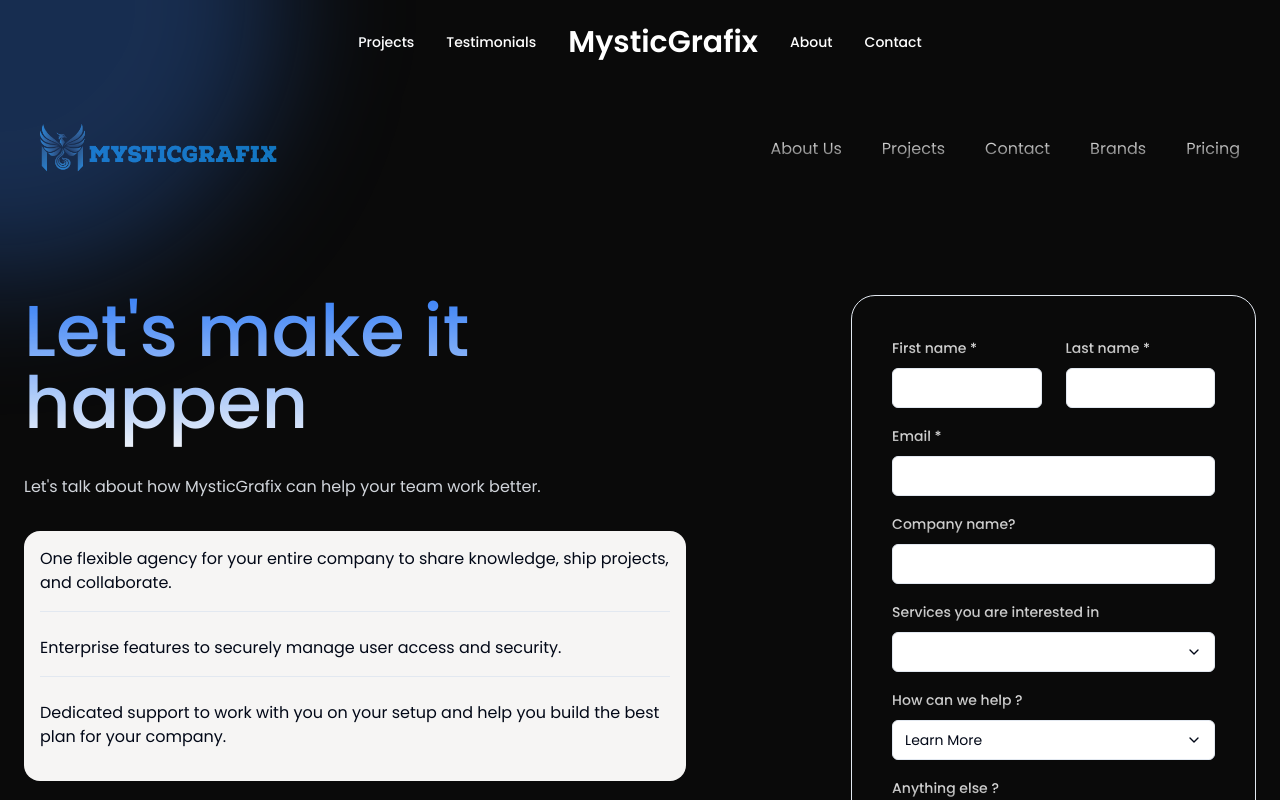
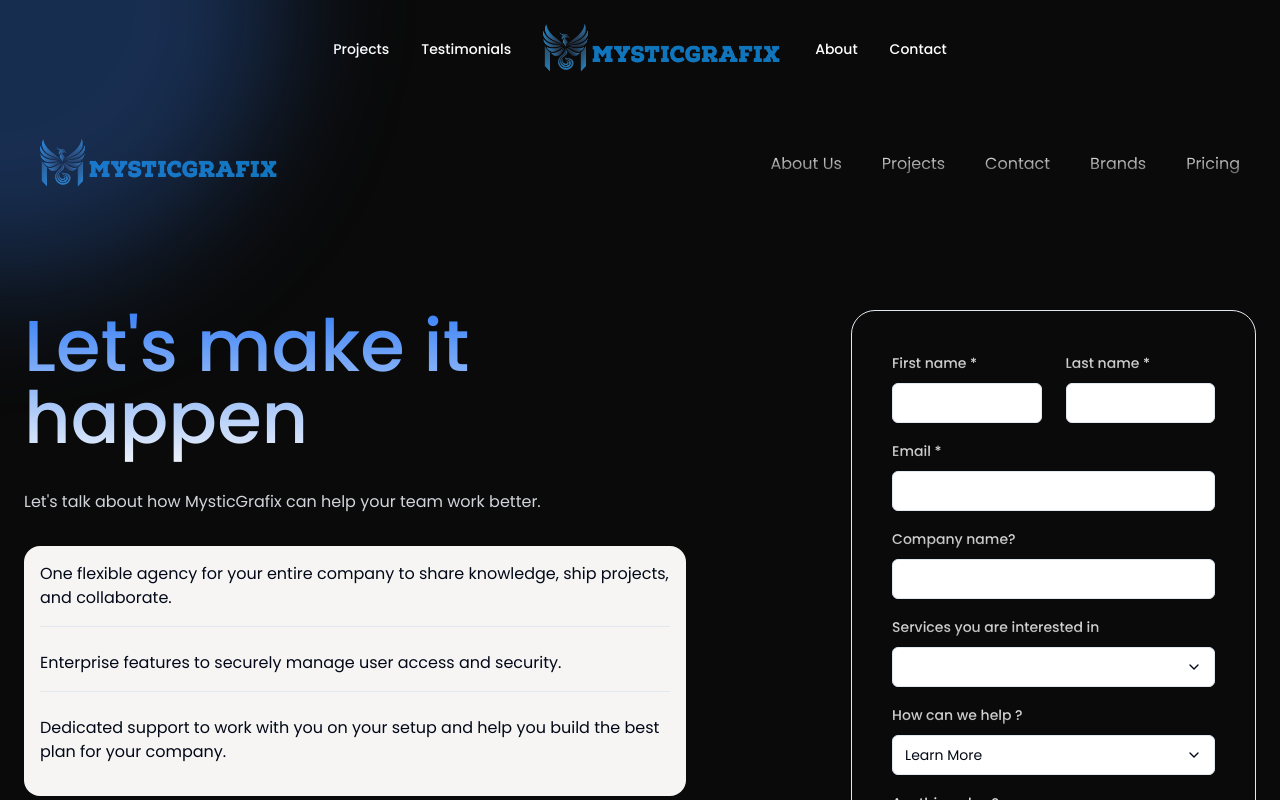
Before and after one commit to manaskush/MysticGrafix_Digital_Agency, a Next.js app: page /contact in a window 1280 px wide. Shown: the top 800 px of the page. Built offline with nearby package versions, Linux system fonts and the light colour scheme.

Commit message:
Header Updated

```diff
--- a/app/about/page.tsx
+++ b/app/about/page.tsx
@@ -76,7 +76,12 @@
             Testimonials
           </Link>
           <Link href="/" className="text-3xl font-bold text-white">
-            MysticGrafix
+            <Image priority
+              src="/logo/Mysticlogo.png"
+              alt="Logo"
+              width={50000}
+              height={50000}
+              className="w-60 h-30 md:w-45 md:h-25"/>
           </Link>
           <Link href="/about" className="text-white hover:text-gray-300">
             About
--- a/app/contact/page.tsx
+++ b/app/contact/page.tsx
@@ -39,6 +39,7 @@
 import Navbar from "@/components/navbar";
 import Footer from "../footer";
 import Link from "next/link";
+import Image from "next/image";
 
 const FormSchema = z.object({
   first_name: z.string(),
@@ -135,8 +136,13 @@
         Testimonials
       </Link>
       <Link href="/" className="text-3xl font-bold text-white">
-        MysticGrafix
-      </Link>
+            <Image priority
+              src="/logo/Mysticlogo.png"
+              alt="Logo"
+              width={50000}
+              height={50000}
+              className="w-60 h-30 md:w-45 md:h-25"/>
+          </Link>
       <Link href="/about" className="text-white hover:text-gray-300">
         About
       </Link>
--- a/app/page.tsx
+++ b/app/page.tsx
@@ -132,7 +132,12 @@
             Testimonials
           </Link>
           <Link href="/" className="text-3xl font-bold text-white">
-            MysticGrafix
+            <Image priority
+              src="/logo/Mysticlogo.png"
+              alt="Logo"
+              width={50000}
+              height={50000}
+              className="w-60 h-30 md:w-45 md:h-25"/>
           </Link>
           <Link href="/about" className="text-white hover:text-gray-300">
             About
--- a/app/projects/page.tsx
+++ b/app/projects/page.tsx
@@ -48,14 +48,19 @@
           <Link href="/projects" className="text-white hover:text-gray-300">
             Projects
           </Link>
-          <Link href="/merch" className="text-white hover:text-gray-300">
-            Merch
+          <Link href="/testimonials" className="text-white hover:text-gray-300">
+            Testimonials
           </Link>
-          <Link href="/" className="text-2xl font-bold">
-            MysticGrafix
+          <Link href="/" className="text-3xl font-bold text-white">
+            <Image priority
+              src="/logo/Mysticlogo.png"
+              alt="Logo"
+              width={50000}
+              height={50000}
+              className="w-60 h-30 md:w-45 md:h-25"/>
           </Link>
-          <Link href="/team" className="text-white hover:text-gray-300">
-            Team
+          <Link href="/about" className="text-white hover:text-gray-300">
+            About
           </Link>
           <Link href="/contact" className="text-white hover:text-gray-300">
             Contact
--- a/app/testimonials/page.tsx
+++ b/app/testimonials/page.tsx
@@ -52,7 +52,12 @@
             Testimonials
           </Link>
           <Link href="/" className="text-3xl font-bold text-white">
-            MysticGrafix
+            <Image priority
+              src="/logo/Mysticlogo.png"
+              alt="Logo"
+              width={50000}
+              height={50000}
+              className="w-60 h-30 md:w-45 md:h-25"/>
           </Link>
           <Link href="/about" className="text-white hover:text-gray-300">
             About
--- a/components/interactive-circles.tsx
+++ b/components/interactive-circles.tsx
@@ -97,7 +97,7 @@
               fill="white"
               className="text-sm font-bold"
             >
-              YOUR BRAND
+             BRAND
             </text>
           </svg>
         </div>
```
